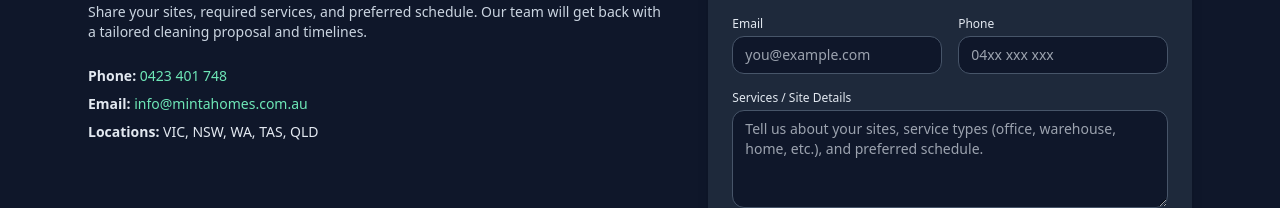
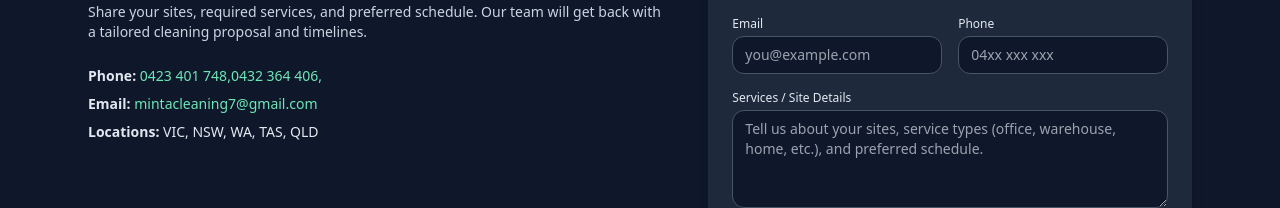
Before and after one commit to devmintagroup-sudo/mintacleaning, a Next.js app: page / in a window 1280 px wide. Shown: the part 4693-4901 px from the top of the page. Built offline with nearby package versions, Linux system fonts and the light colour scheme.

Commit message:
minta changes contact

```diff
--- a/components/Contact.tsx
+++ b/components/Contact.tsx
@@ -67,16 +67,25 @@
               <p>
                 <span className="font-semibold">Phone:</span>{" "}
                 <a className="text-emerald-300 hover:underline" href="tel:0423401748">
-                  0423 401 748
+                  0423 401 748,
+                </a>
+                <a className="text-emerald-300 hover:underline" href="tel:0432364406">
+                  0432 364 406,
                 </a>
               </p>
               <p>
                 <span className="font-semibold">Email:</span>{" "}
-                <a
+                 {/* <a
                   className="text-emerald-300 hover:underline"
                   href="mailto:info@mintahomes.com.au"
                 >
                   info@mintahomes.com.au
+                </a> */}
+                <a
+                  className="text-emerald-300 hover:underline"
+                  href="mailto:mintacleaning7@gmail.com"
+                >
+                  mintacleaning7@gmail.com
                 </a>
               </p>
               <p>
```
